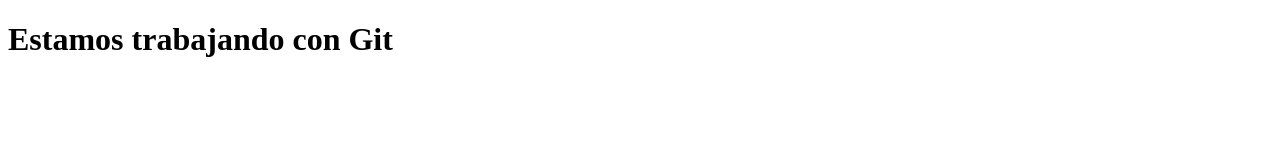
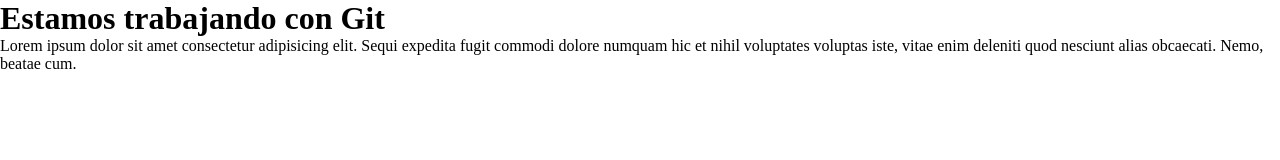
Before and after one commit to nigroalfonso/repuestoslobos, a plain HTML site: page index.html in a window 1280 px wide. Drawn offline with Linux system fonts and the light colour scheme.

Commit message:
segundo commit

```diff
--- a/estilos.css
+++ b/estilos.css
@@ -0,0 +1,4 @@
+*{
+    padding: 0;
+    margin: 0;
+}
--- a/index.html
+++ b/index.html
@@ -9,5 +9,6 @@
 </head>
 <body>
     <h1>Estamos trabajando con Git</h1>
+    <p>Lorem ipsum dolor sit amet consectetur adipisicing elit. Sequi expedita fugit commodi dolore numquam hic et nihil voluptates voluptas iste, vitae enim deleniti quod nesciunt alias obcaecati. Nemo, beatae cum.</p>
 </body>
 </html>
```
